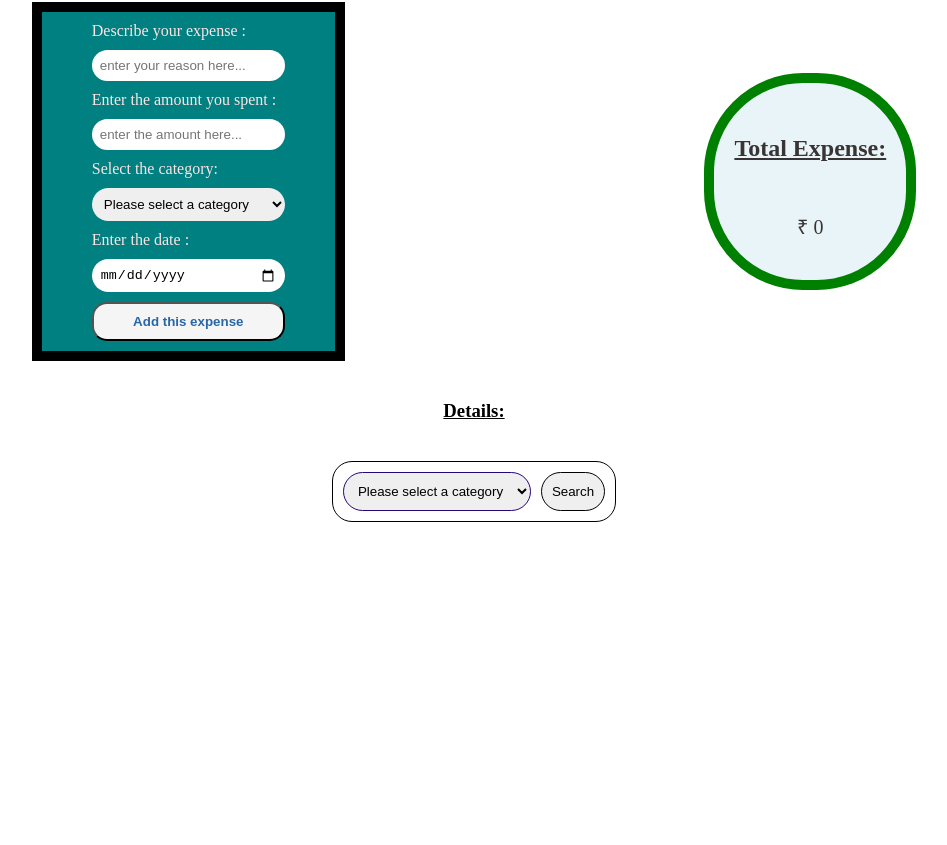
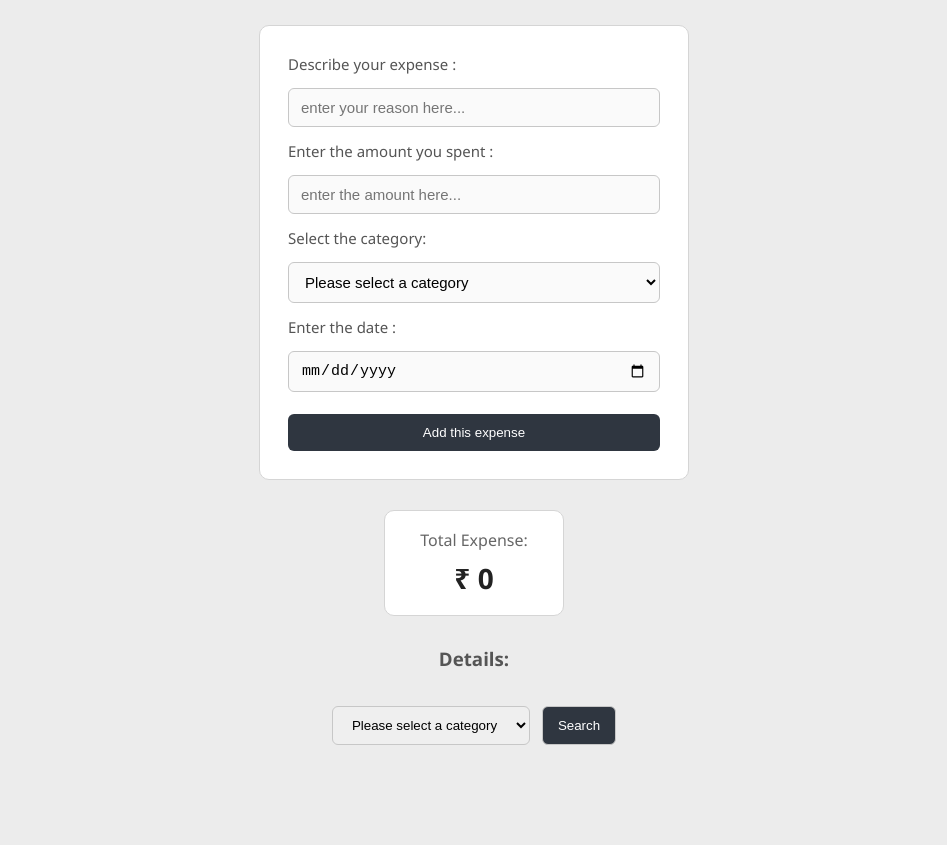
Before and after one commit to krishansah13/ExpenseTracker, a plain HTML site: page index.html in a window 1280 px wide. Shown: the part 88-933 px from the top of the page, without its empty margins (166-1113 px from the left). Before the commit the page ends 800 px from the top, so only its background shows below. Drawn offline with Linux system fonts and the light colour scheme.

Commit message:
Added styles to expense tracker

```diff
--- a/css/styles.css
+++ b/css/styles.css
@@ -1,133 +1,194 @@
-header h1{
-    text-decoration: underline;
-    color : teal;
+* {
+    margin: 0;
+    padding: 0;
+    box-sizing: border-box;
 }
 
-#wrapper {
-    display: flex;
-    justify-content: space-between;
-    padding : 10px;
+body {
+    font-family: "Segoe UI", sans-serif;
+    background: #ececec;
+    color: #2d2d2d;
+    padding: 30px;
 }
 
+/* ---------- Heading ---------- */
+
+header {
+    margin-bottom: 35px;
+}
+
+header h1 {
+    text-align: center;
+    font-size: 2.2rem;
+    font-weight: 900;
+    text-decoration: underline;
+    color: #2b2b2be8;
+    letter-spacing: 1px;
+}
+
+/* ---------- Form ---------- */
+
 form {
+    width: 430px;
+    max-width: 100%;
+    margin: auto;
     display: flex;
     flex-direction: column;
-    min-width: 100px;
-    max-width: max-content;
-    gap : 10px;
-    border : 10px solid black;
-    padding : 10px;
-    padding-left: 50px;
-    padding-right: 50px;
-    background-color: teal;
-    margin-left: auto;
-    margin-right: auto;
+    gap: 14px;
+    background: #ffffff;
+    padding: 28px;
+    border-radius: 10px;
+    border: 1px solid #d5d5d5;
 }
 
 form label {
-    color : rgb(255, 227, 227);
-    font-size: 16x;
+    font-size: 15px;
+    color: #555;
 }
 
-form input,select {
-    padding: 8px;
-    border : none;
-    border-radius: 20px;
+form input, form select {
+    padding: 10px 12px;
+    border: 1px solid #c7c7c7;
+    border-radius: 6px;
+    background: #fafafa;
+    font-size: 15px;
 }
 
-#submit{
-    padding: 10px;
-    border-radius: 15px;
-    color :rgb(40, 102, 168);
-    background-color: whitesmoke ;
-    font-weight: bold;
+form input:focus,
+form select:focus {
+    outline: none;
+    border-color: #444;
+    background: white;
+}
+
+#submit {
+    margin-top: 8px;
+    padding: 11px;
+    background: #2f3640;
+    color: white;
+    border: none;
+    border-radius: 6px;
+    cursor: pointer;
+    transition: .2s;
 }
 
 #submit:hover {
-    transition: 0.5s ease-in-out;
-    background-color : rgb(6, 44, 68);
-    color : white;
-    cursor: pointer;
+    background: #1f252c;
 }
 
+/* ---------- Total ---------- */
 
 #total-display {
-    color : rgb(57, 52, 52);
-    display: flex;
-    justify-content: center;
-    align-items: center;
-    flex-direction: column;
-    padding: 20px;
-    background-color:rgba(163, 211, 221, 0.252);
-    max-height : fit-content;
-    margin: 10px;
-    min-width: 100px;
-    max-width: fit-content;
-    margin : auto;
-    border: 10px solid green;
-    border-radius: 99px;
+    width: fit-content;
+    margin: 30px auto;
+    background: white;
+    padding: 18px 35px;
+    border-radius: 10px;
+    border: 1px solid #d5d5d5;
+    text-align: center;
 }
 
 #total-display h4 {
-    font-size: 24px;
-    text-decoration: underline;
+    color: #666;
+    margin-bottom: 8px;
+    font-weight: 500;
 }
 
-#total-display p {
-    font-size: 20px;
+#totalTillNow {
+    font-size: 28px;
+    font-weight: bold;
+    color: #222;
+}
+
+/* ---------- Search ---------- */
+
+#container {
+    margin: 35px auto;
+    width: fit-content;
 }
 
 #details {
-    padding:10px;
-    text-decoration: underline;
-}
-
-#container {
-    display: flex;
-    flex-direction: column;
-    justify-content: center;
-    align-items: center;
-    padding: 10px;
+    text-align: center;
+    margin-bottom: 12px;
+    color: #555;
 }
 
 #search {
     display: flex;
-    justify-content: space-between;
-    gap : 10px;
-    border : 1px solid black;
-    padding : 10px;
-    border-radius: 20px;
+    gap: 12px;
 }
 
-#search select {
-    border : 1px solid rgb(37, 6, 117);
-    padding: 10px;
+#search select,
+#search-button {
+    padding: 10px 15px;
+    border-radius: 6px;
+    border: 1px solid #c7c7c7;
 }
 
 #search-button {
-    border: 1px solid black;
-    padding : 10px;
+    background: #2f3640;
+    color: white;
     cursor: pointer;
-    border-radius: 20px;
 }
 
+#search-button:hover {
+    background: #1f252c;
+}
+
+/* ---------- Expense Cards ---------- */
 
 #expensesKeeper {
-    gap : 10px;
-    padding: 10px;
+    margin-top: 35px;
+
     display: flex;
     flex-wrap: wrap;
-    justify-content: space-evenly;
+    justify-content: center;
+    gap: 20px;
 }
 
 .card {
+    width: 300px;
     display: flex;
     flex-direction: column;
-    flex-wrap: wrap;
-    gap : 5px;
-    border : 3px solid teal;
-    padding: 10px;
+    background: white;
+    border: 1px solid #d5d5d5;
+    border-radius: 8px;
+    padding: 18px;
+}
+
+.card h2 {
+    margin-bottom: 10px;
+    font-size: 1.3rem;
+    color: #222;
+}
+
+.card p {
+    line-height: 1.8;
+    color: #555;
+}
+
+.card button {
     margin-top: 7px;
-    width: 300px;
-    text-align: center;
+    padding: 9px 16px;
+    border: none;
+    border-radius: 5px;
+    cursor: pointer;
 }
+
+.card button:first-of-type {
+    background: #5c677d;
+    color: white;
+}
+
+.card button:first-of-type:hover {
+    background: #495466;
+}
+
+.card button:last-of-type {
+    background: #a33a3a;
+    color: white;
+}
+
+.card button:last-of-type:hover {
+    background: #852d2d;
+}
--- a/index.html
+++ b/index.html
@@ -16,7 +16,6 @@
             </h1>
         </center>
     </header>
-    <div id="wrapper">
     <form>
         <label for="description">Describe your expense : </label>
         <input type="text" name="description" placeholder="enter your reason here..." required>
@@ -48,12 +47,11 @@
         <h4>Total Expense:</h4>
         <p id="totalTillNow"></p>
     </div>
-    </div>
     <center>
         <h3 id="details">Details: </h3>
     </center>
     </div>
-    <div id = "container">
+    <div id="container">
         <div id="search">
             <select name="category" id="category-search" required>
                 <option value="">Please select a category </option>
@@ -65,7 +63,7 @@
                 <option value="Party">Party</option>
                 <option value="Other">Other</option>
             </select>
-            <button id = "search-button">Search</button>
+            <button id="search-button">Search</button>
         </div>
         <div id="expensesKeeper"></div>
     </div>
--- a/js/script.js
+++ b/js/script.js
@@ -115,10 +115,11 @@ function addInExpenses(data) {
 
     const editBtn = document.createElement("button");
     editBtn.textContent = "Edit";
+    editBtn.setAttribute(id, "editBtn");
 
     const deleteBtn = document.createElement("button");
     deleteBtn.textContent = "Delete";
-
+    deleteBtn.setAttribute(id, "deleteBtn");
     editBtn.addEventListener("click", () => {
         editData(data.id);
     });
```
Lines whose indentation alone changed are shown as unchanged.
